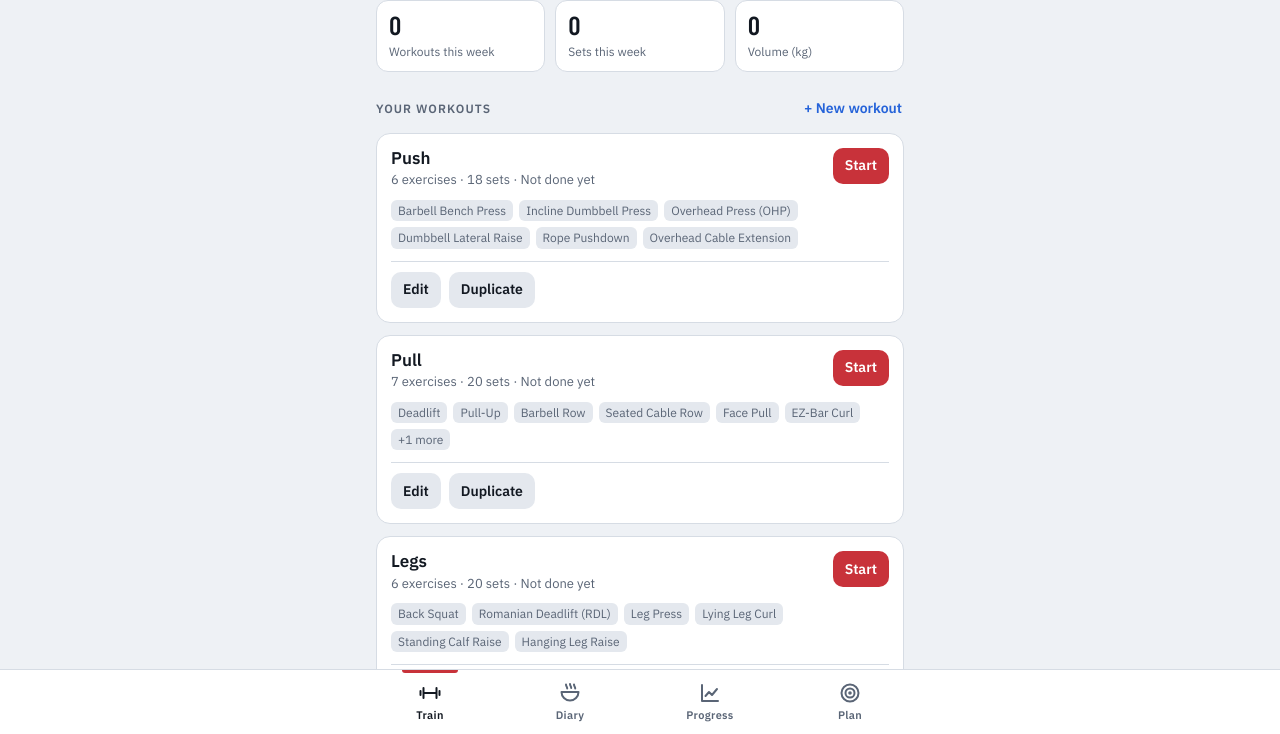
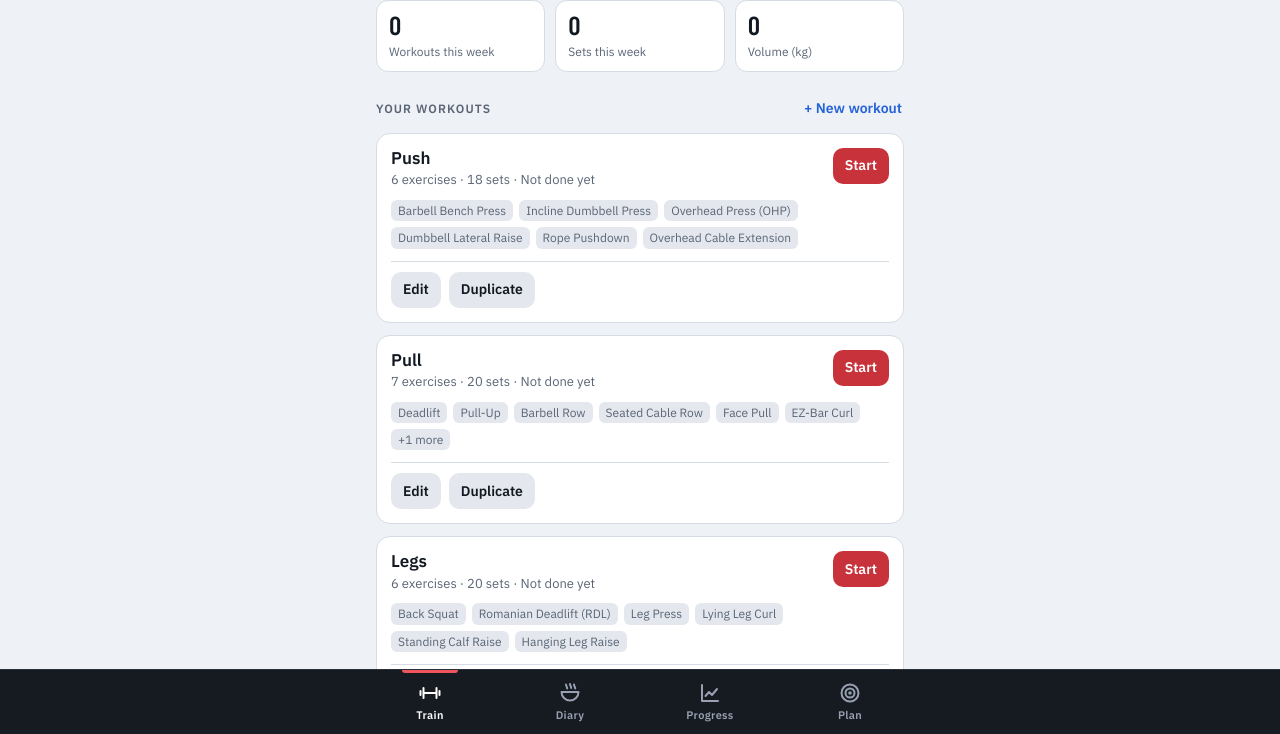
Before and after one commit to calebmartens/WorkoutTracker, a plain HTML site: page index.html in a window 1280 px wide. Shown: the part 66-800 px from the top of the page. Drawn offline with nearby package versions, Linux system fonts and the light colour scheme.

Commit message:
Add files via upload

```diff
--- a/index.html
+++ b/index.html
@@ -29,6 +29,8 @@
   --pro:#D9434A; --carb:#2563D9; --fat:#C99100; --fib:#2A8F55;
   --good:#2A8F55; --warn:#B7701A; --bad:#C8323A;
   --shadow:0 10px 30px rgba(18,24,33,.18);
+  /* Bottom bar: one colour in both themes so it always matches the phone's own navigation strip */
+  --nav-bg:#161A21; --nav-line:#2A303B; --nav-muted:#97A1B1; --nav-on:#FFFFFF; --nav-accent:#EF545C;
   --f-display:"Barlow Condensed","Arial Narrow","Roboto Condensed",system-ui,sans-serif;
   --f-body:"IBM Plex Sans",system-ui,-apple-system,"Segoe UI",Roboto,sans-serif;
 }
@@ -233,12 +235,12 @@ select.inp{appearance:none;background-image:linear-gradient(45deg,transparent 50
 .rv.off .grow,.rv.off .rvg{opacity:.45}
 .li small.ell,.ell{display:block;white-space:nowrap;overflow:hidden;text-overflow:ellipsis}
 /* Nav */
-#nav{position:fixed;left:0;right:0;bottom:0;z-index:40;background:var(--surface);border-top:1px solid var(--line);padding-bottom:env(safe-area-inset-bottom,0px);padding-left:max(8px,env(safe-area-inset-left,0px));padding-right:max(8px,env(safe-area-inset-right,0px))}
+#nav{position:fixed;left:0;right:0;bottom:0;z-index:40;background:var(--nav-bg);border-top:1px solid var(--nav-line);padding-bottom:env(safe-area-inset-bottom,0px);padding-left:max(8px,env(safe-area-inset-left,0px));padding-right:max(8px,env(safe-area-inset-right,0px))}
 #nav .in{max-width:560px;margin:0 auto;display:grid;grid-template-columns:repeat(4,1fr);height:64px}
-#nav button{display:flex;flex-direction:column;align-items:center;justify-content:center;gap:3px;font-size:11px;font-weight:600;color:var(--muted);letter-spacing:.03em;position:relative}
+#nav button{display:flex;flex-direction:column;align-items:center;justify-content:center;gap:3px;font-size:11px;font-weight:600;letter-spacing:.03em;position:relative;color:var(--nav-muted)}
 #nav svg{width:24px;height:24px}
-#nav button.on{color:var(--ink)}
-#nav button.on::before{content:"";position:absolute;top:0;left:30%;right:30%;height:3px;border-radius:0 0 3px 3px;background:var(--accent)}
+#nav button.on{color:var(--nav-on)}
+#nav button.on::before{content:"";position:absolute;top:0;left:30%;right:30%;height:3px;border-radius:0 0 3px 3px;background:var(--nav-accent)}
 
 /* Sheet */
 #sheetWrap{position:fixed;inset:0;z-index:60}
```
Also changed, not shown: sw.js (+6 -1 lines), manifest.webmanifest.
